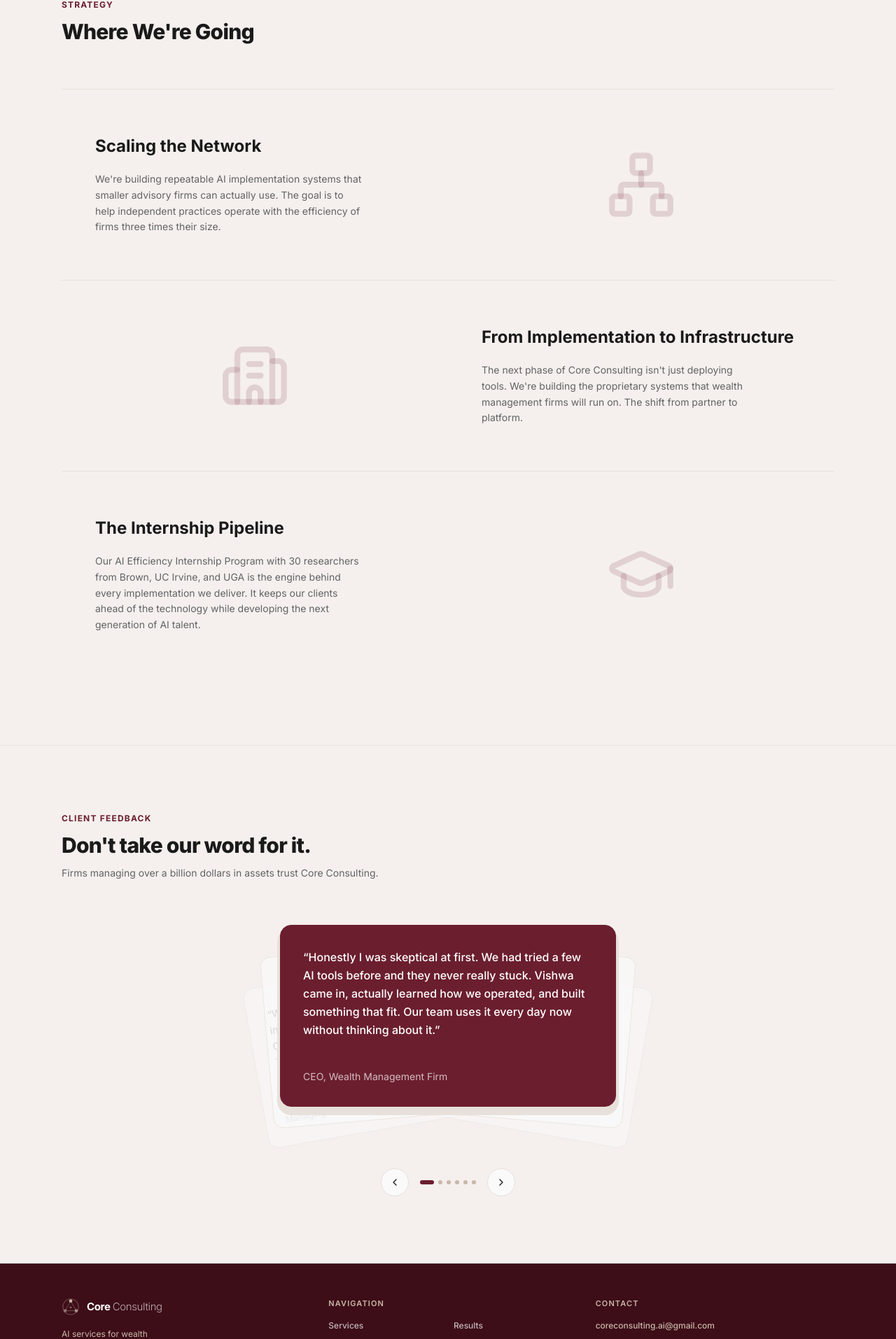
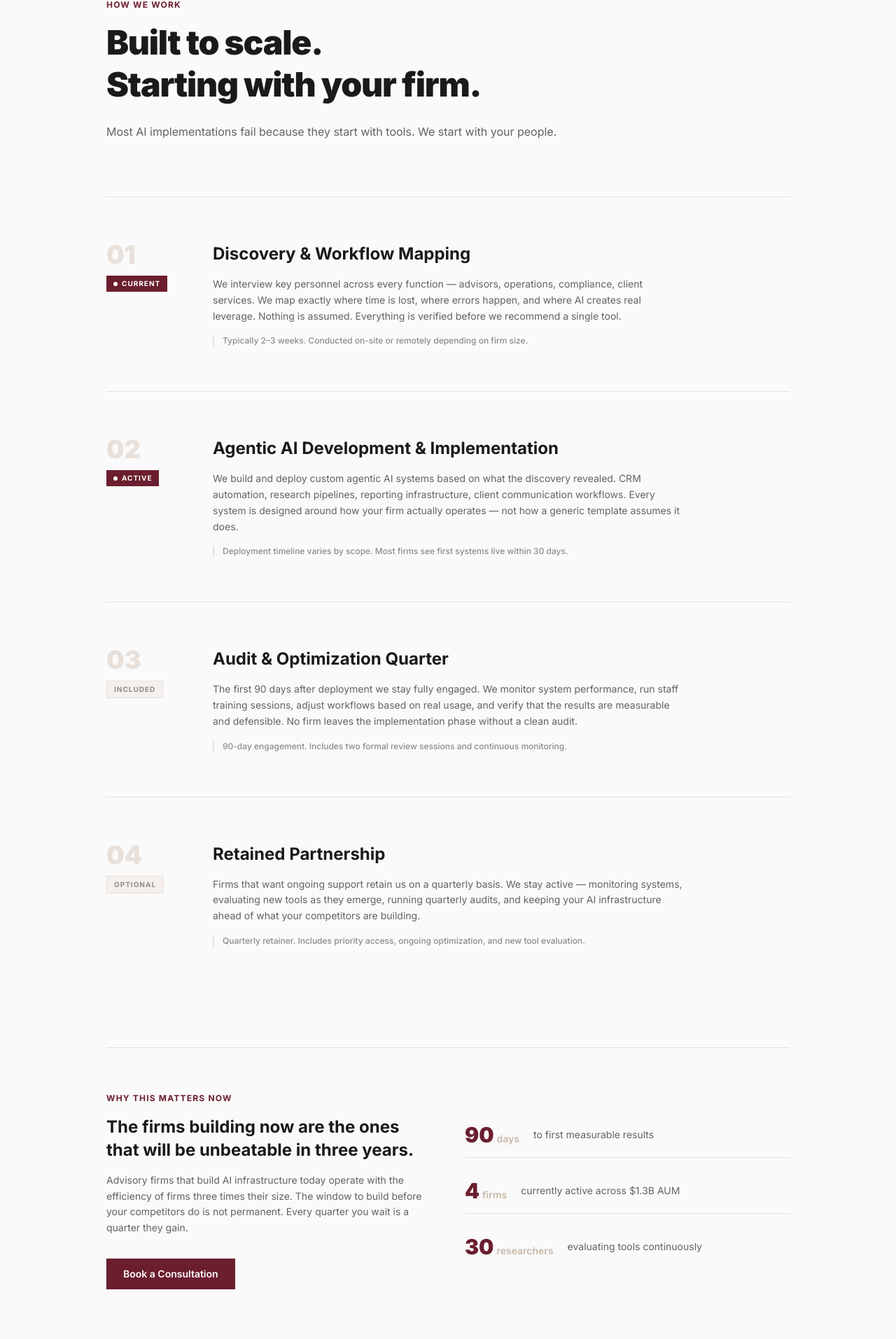
Before and after one commit to vishwarajan08-oss/vishwa-ai-website, a Next.js app: page /vision in a window 1280 px wide. Shown: the part 178-2092 px from the top of the page at 70% size. Built offline with nearby package versions, Linux system fonts and the light colour scheme.

Commit message:
rebuild: vision page as phase roadmap with scroll reveals

```diff
--- a/app/vision/page.js
+++ b/app/vision/page.js
@@ -1,9 +1,9 @@
 import Vision from "@/components/Vision";
-import Testimonials from "@/components/Testimonials";
 
 export const metadata = {
-  title: "Vision | Core Consulting",
-  description: "Where Core Consulting is headed — scaling AI infrastructure across advisory firms.",
+  title: "How We Work | Core Consulting",
+  description:
+    "Core Consulting's four-phase process for implementing AI in wealth management firms — from discovery to retained partnership.",
 };
 
 export default function VisionPage() {
@@ -11,7 +11,6 @@ export default function VisionPage() {
     <>
       <div className="pt-20" />
       <Vision />
-      <Testimonials />
     </>
   );
 }
--- a/components/Navbar.js
+++ b/components/Navbar.js
@@ -11,7 +11,7 @@ const navLinks = [
   { name: "Home", href: "/" },
   { name: "Services", href: "/services" },
   { name: "Results", href: "/results" },
-  { name: "Vision", href: "/vision" },
+  { name: "How We Work", href: "/vision" },
   { name: "About", href: "/about" },
   { name: "Blog", href: "/blog" },
   { name: "FAQ", href: "/faq" },
--- a/components/Vision.js
+++ b/components/Vision.js
@@ -1,103 +1,193 @@
 "use client";
 
-import { motion } from "framer-motion";
-import { content } from "@/config/content";
+import { useRef } from "react";
+import { motion, useInView } from "framer-motion";
+import Link from "next/link";
 import { fadeInUp, stagger, viewport } from "@/lib/animations";
-import { Network, Building2, GraduationCap } from "lucide-react";
 
-const iconMap = { Network, Building2, GraduationCap };
+const PHASES = [
+  {
+    number: "01",
+    status: "Current",
+    statusActive: true,
+    title: "Discovery & Workflow Mapping",
+    description:
+      "We interview key personnel across every function — advisors, operations, compliance, client services. We map exactly where time is lost, where errors happen, and where AI creates real leverage. Nothing is assumed. Everything is verified before we recommend a single tool.",
+    detail: "Typically 2–3 weeks. Conducted on-site or remotely depending on firm size.",
+  },
+  {
+    number: "02",
+    status: "Active",
+    statusActive: true,
+    title: "Agentic AI Development & Implementation",
+    description:
+      "We build and deploy custom agentic AI systems based on what the discovery revealed. CRM automation, research pipelines, reporting infrastructure, client communication workflows. Every system is designed around how your firm actually operates — not how a generic template assumes it does.",
+    detail: "Deployment timeline varies by scope. Most firms see first systems live within 30 days.",
+  },
+  {
+    number: "03",
+    status: "Included",
+    statusActive: false,
+    title: "Audit & Optimization Quarter",
+    description:
+      "The first 90 days after deployment we stay fully engaged. We monitor system performance, run staff training sessions, adjust workflows based on real usage, and verify that the results are measurable and defensible. No firm leaves the implementation phase without a clean audit.",
+    detail: "90-day engagement. Includes two formal review sessions and continuous monitoring.",
+  },
+  {
+    number: "04",
+    status: "Optional",
+    statusActive: false,
+    title: "Retained Partnership",
+    description:
+      "Firms that want ongoing support retain us on a quarterly basis. We stay active — monitoring systems, evaluating new tools as they emerge, running quarterly audits, and keeping your AI infrastructure ahead of what your competitors are building.",
+    detail: "Quarterly retainer. Includes priority access, ongoing optimization, and new tool evaluation.",
+  },
+];
 
-const cardVariant = {
-  hidden: { opacity: 0, y: 24 },
-  visible: (index) => ({
-    opacity: 1,
-    y: 0,
-    transition: {
-      duration: 0.4,
-      ease: [0.25, 0.46, 0.45, 0.94],
-      delay: index * 0.1,
-    },
-  }),
-};
+function PhaseCard({ phase, index }) {
+  const ref = useRef(null);
+  const isInView = useInView(ref, { once: true, margin: "-80px" });
+
+  return (
+    <div
+      ref={ref}
+      className="grid grid-cols-1 md:grid-cols-[120px_1fr] gap-8 py-16 border-b border-[#E8E0DA] last:border-b-0"
+    >
+      {/* Left — number and status */}
+      <motion.div
+        animate={isInView ? { opacity: 1, y: 0 } : { opacity: 0, y: 12 }}
+        transition={{ duration: 0.35, ease: [0.25, 0.46, 0.45, 0.94] }}
+        className="flex flex-col gap-3"
+      >
+        <span className="text-4xl font-black text-[#E8E0DA] leading-none">
+          {phase.number}
+        </span>
+        <span
+          className={`inline-flex items-center gap-1.5 text-[10px] font-bold uppercase tracking-widest px-2.5 py-1 w-fit ${
+            phase.statusActive
+              ? "bg-[#6B1E2E] text-white"
+              : "bg-[#F5F0EE] text-[#8C8C8C] border border-[#E8E0DA]"
+          }`}
+        >
+          {phase.statusActive && (
+            <span className="w-1.5 h-1.5 rounded-full bg-white animate-pulse inline-block" />
+          )}
+          {phase.status}
+        </span>
+      </motion.div>
+
+      {/* Right — content */}
+      <motion.div
+        animate={isInView ? { opacity: 1, y: 0 } : { opacity: 0, y: 20 }}
+        transition={{ duration: 0.45, ease: [0.25, 0.46, 0.45, 0.94], delay: 0.1 }}
+        className="space-y-4"
+      >
+        <h3 className="text-2xl font-bold text-[#1A1A1A] leading-snug">
+          {phase.title}
+        </h3>
+        <p className="text-sm text-[#636363] leading-relaxed max-w-2xl">
+          {phase.description}
+        </p>
+        <p className="text-xs text-[#8C8C8C] font-medium border-l-2 border-[#E8E0DA] pl-3">
+          {phase.detail}
+        </p>
+      </motion.div>
+    </div>
+  );
+}
 
 export default function Vision() {
-  const { label, title, cols } = content.vision;
+  return (
+    <section id="vision" className="py-24 bg-[#FAFAFA] border-t border-[#E8E0DA]">
+      <div className="max-w-5xl mx-auto px-6">
 
-  return (
-    <section id="vision" className="py-24 bg-bg-alt border-t border-divider">
-      <div className="max-w-6xl mx-auto px-6">
+        {/* Header */}
         <motion.div
           variants={stagger}
           initial="hidden"
           whileInView="visible"
           viewport={viewport}
-          className="mb-16"
+          className="mb-20 max-w-2xl"
         >
-          <motion.h2
-            variants={fadeInUp}
-            className="text-xs font-bold uppercase tracking-widest text-burgundy mb-3"
-          >
-            {label}
-          </motion.h2>
           <motion.p
             variants={fadeInUp}
-            className="text-3xl font-extrabold tracking-tight text-charcoal"
+            className="text-xs font-bold uppercase tracking-widest text-[#6B1E2E] mb-4"
           >
-            {title}
+            How We Work
+          </motion.p>
+          <motion.h1
+            variants={fadeInUp}
+            className="text-4xl md:text-5xl font-black tracking-tight text-[#1A1A1A] leading-tight mb-6"
+          >
+            Built to scale.<br />Starting with your firm.
+          </motion.h1>
+          <motion.p
+            variants={fadeInUp}
+            className="text-base text-[#636363] leading-relaxed"
+          >
+            Most AI implementations fail because they start with tools.
+            We start with your people.
           </motion.p>
         </motion.div>
 
-        <div className="space-y-0 border-t border-divider">
-          {cols.map((col, index) => {
-            const Icon = iconMap[col.icon];
-            const isEven = index % 2 === 0;
-            return (
+        {/* Phase roadmap */}
+        <div className="border-t border-[#E8E0DA]">
+          {PHASES.map((phase, index) => (
+            <PhaseCard key={phase.number} phase={phase} index={index} />
+          ))}
+        </div>
+
+        {/* Why now section */}
         <motion.div
-                key={index}
-                custom={index}
-                variants={cardVariant}
+          variants={fadeInUp}
           initial="hidden"
           whileInView="visible"
           viewport={viewport}
-                className={`grid grid-cols-1 md:grid-cols-2 border-b border-divider last:border-b-0 group`}
+          className="mt-20 pt-16 border-t border-[#E8E0DA] grid grid-cols-1 md:grid-cols-2 gap-12 items-center"
         >
-                {/* Text block — left on even rows, right on odd rows */}
-                <div
-                  className={`py-16 px-12 flex flex-col justify-center space-y-5 ${
-                    isEven ? "md:order-1" : "md:order-2"
-                  }`}
+          <div>
+            <p className="text-xs font-bold uppercase tracking-widest text-[#6B1E2E] mb-4">
+              Why This Matters Now
+            </p>
+            <h2 className="text-2xl font-bold text-[#1A1A1A] leading-snug mb-4">
+              The firms building now are the ones that will be unbeatable in three years.
+            </h2>
+            <p className="text-sm text-[#636363] leading-relaxed mb-8">
+              Advisory firms that build AI infrastructure today operate with the efficiency
+              of firms three times their size. The window to build before your competitors
+              do is not permanent. Every quarter you wait is a quarter they gain.
+            </p>
+            <Link
+              href="/contact"
+              className="relative inline-flex items-center justify-center px-6 py-3 text-sm font-semibold text-white bg-[#6B1E2E] overflow-hidden group cursor-pointer"
             >
-                  <h3 className="text-2xl font-bold text-charcoal leading-snug group-hover:text-burgundy transition-colors duration-300">
-                    {col.title}
-                  </h3>
-                  <p className="text-sm text-[#636363] leading-relaxed max-w-sm">
-                    {col.description}
-                  </p>
-                </div>
-
-                {/* Graphic block — right on even rows, left on odd rows */}
-                <div
-                  className={`relative flex items-center justify-center py-16 px-12 bg-bg-alt overflow-hidden ${
-                    isEven ? "md:order-2" : "md:order-1"
-                  }`}
-                >
-                  {Icon && (
-                    <Icon
-                      size={100}
-                      className="text-burgundy/15 group-hover:text-burgundy/25 transition-colors duration-500"
+              <span
+                className="absolute inset-0 bg-[#3D0D18] translate-x-[-100%] group-hover:translate-x-0 transition-transform duration-300"
                 aria-hidden="true"
               />
-                  )}
-                  {/* Subtle hover accent */}
-                  <span
-                    className="absolute inset-0 bg-burgundy opacity-0 group-hover:opacity-[0.03] transition-opacity duration-300 pointer-events-none"
-                    aria-hidden="true"
-                  />
+              <span className="relative">Book a Consultation</span>
+            </Link>
+          </div>
+          <div className="space-y-4">
+            {[
+              { stat: "90", unit: "days", label: "to first measurable results" },
+              { stat: "4", unit: "firms", label: "currently active across $1.3B AUM" },
+              { stat: "30", unit: "researchers", label: "evaluating tools continuously" },
+            ].map((item, i) => (
+              <div
+                key={i}
+                className="flex items-center gap-5 py-4 border-b border-[#E8E0DA] last:border-b-0"
+              >
+                <div className="text-3xl font-black text-[#6B1E2E] leading-none min-w-[60px]">
+                  {item.stat}
+                  <span className="text-sm font-semibold text-[#C9B8A8] ml-1">{item.unit}</span>
+                </div>
+                <p className="text-sm text-[#636363]">{item.label}</p>
+              </div>
+            ))}
           </div>
         </motion.div>
-            );
-          })}
-        </div>
+
       </div>
     </section>
   );
```
Lines whose indentation alone changed are shown as unchanged.
